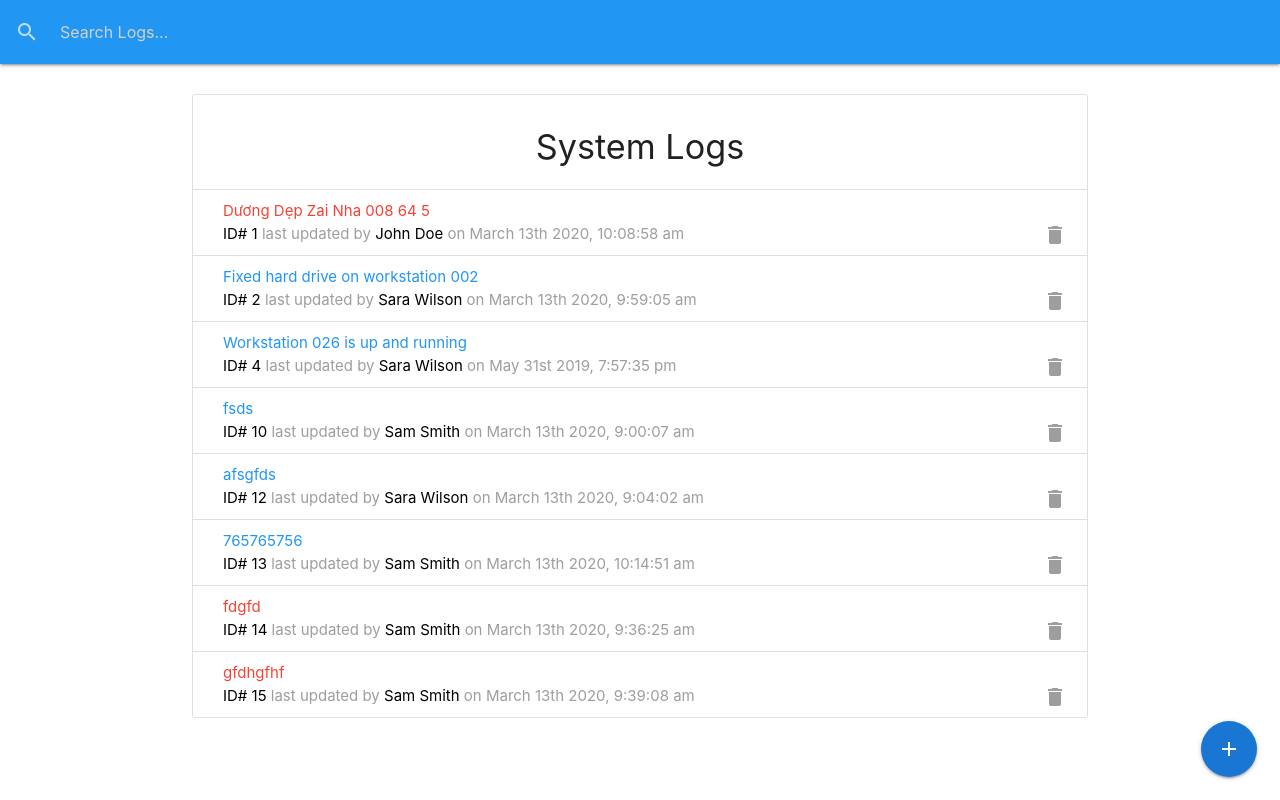
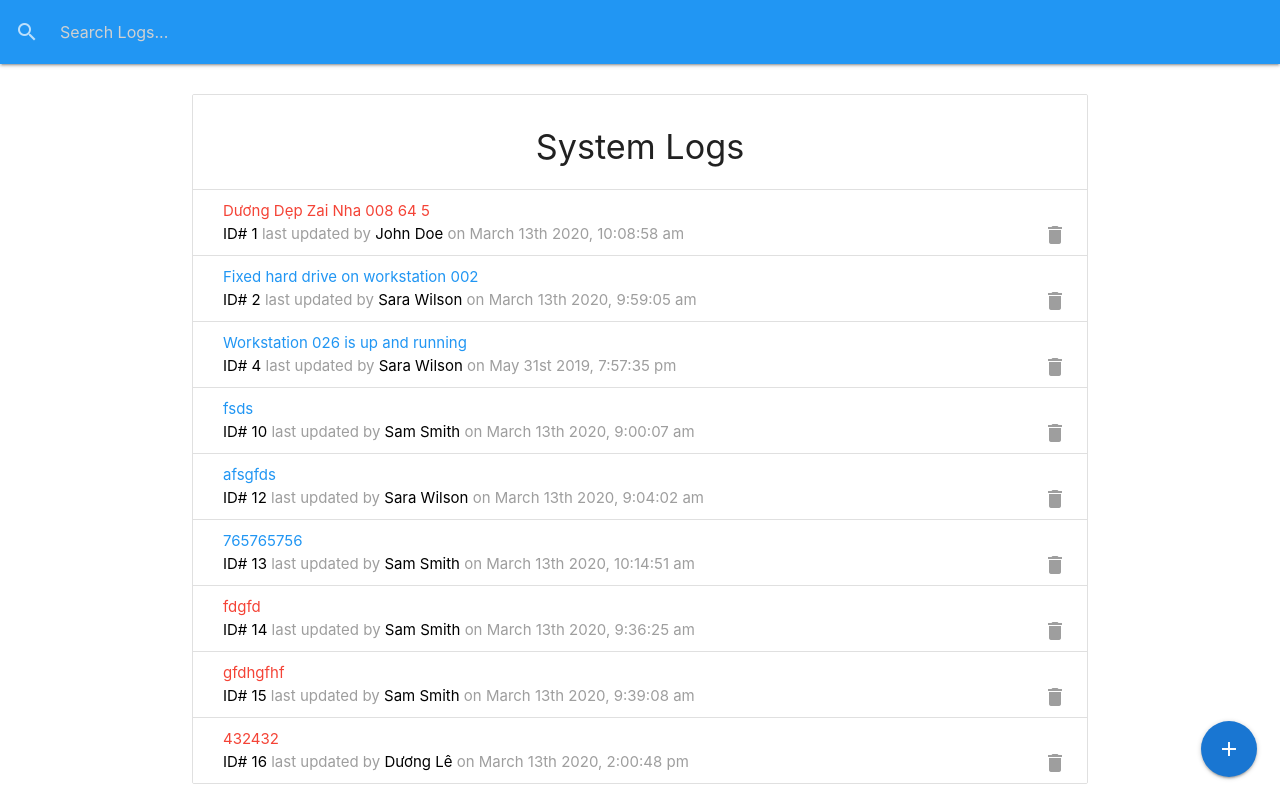
Before and after one commit to DEVfancybear/react-redux-hooks-it-logger, a React (Create React App) app: page / in a window 1280 px wide. Built offline with nearby package versions, Linux system fonts and the light colour scheme; data requests are answered from the project's data file.

Commit message:
update option select tech

```diff
--- a/public/data/db.json
+++ b/public/data/db.json
@@ -55,6 +55,13 @@
       "tech": "Sam Smith",
       "date": "2020-03-13T09:39:08.800Z",
       "id": 15
+    },
+    {
+      "message": "432432",
+      "attention": true,
+      "tech": "Dương Lê",
+      "date": "2020-03-13T14:00:48.689Z",
+      "id": 16
     }
   ],
   "techs": [
@@ -72,6 +79,11 @@
       "id": 3,
       "firstName": "Sara",
       "lastName": "Wilson"
+    },
+    {
+      "firstName": "Dương",
+      "lastName": "Lê",
+      "id": 4
     }
   ]
 }
--- a/src/components/logs/AddLogModal.js
+++ b/src/components/logs/AddLogModal.js
@@ -2,6 +2,7 @@ import React, { useState } from "react";
 import M from "materialize-css/dist/js/materialize.min.js";
 import { connect } from "react-redux";
 import { addLogs } from "../../actions/logActions";
+import TechSelectOptions from "../techs/TechSelectOptions";
 const AddLogModal = ({ addLogs }) => {
   const [message, setMessage] = useState("");
   const [attention, setAttention] = useState(false);
@@ -55,9 +56,7 @@ const AddLogModal = ({ addLogs }) => {
               <option value="" disabled>
                 Select Technicial
               </option>
-              <option value="John Doe">John Doe</option>
-              <option value="Sam Smith">Sam Smith</option>
-              <option value="Sara Wilson">Sara Wilson</option>
+              <TechSelectOptions />
             </select>
           </div>
         </div>
--- a/src/components/logs/EditLogModal.js
+++ b/src/components/logs/EditLogModal.js
@@ -2,6 +2,7 @@ import React, { useState, useEffect } from "react";
 import M from "materialize-css/dist/js/materialize.min.js";
 import { updateLogs } from "../../actions/logActions";
 import { connect } from "react-redux";
+import TechSelectOptions from "../techs/TechSelectOptions";
 
 const EditLogModal = ({ current, updateLogs }) => {
   const [message, setMessage] = useState("");
@@ -62,9 +63,7 @@ const EditLogModal = ({ current, updateLogs }) => {
               <option value="" disabled>
                 Select Technicial
               </option>
-              <option value="John Doe">John Doe</option>
-              <option value="Sam Smith">Sam Smith</option>
-              <option value="Sara Wilson">Sara Wilson</option>
+              <TechSelectOptions />
             </select>
           </div>
         </div>
--- /dev/null
+++ b/src/components/techs/TechSelectOptions.js
@@ -0,0 +1,26 @@
+import React, { useEffect } from "react";
+import { connect } from "react-redux";
+import { getTechs } from "../../actions/techActions";
+
+const TechSelectOptions = ({ getTechs, tech: { techs, loading } }) => {
+  useEffect(() => {
+    getTechs();
+    // eslint-disable-next-line
+  }, []);
+
+  return (
+    !loading &&
+    techs !== null &&
+    techs.map(t => (
+      <option key={t.id} value={`${t.firstName} ${t.lastName}`}>
+        {t.firstName} {t.lastName}
+      </option>
+    ))
+  );
+};
+
+const mapStateToProps = state => ({
+  tech: state.techReducers
+});
+
+export default connect(mapStateToProps, { getTechs })(TechSelectOptions);
```
